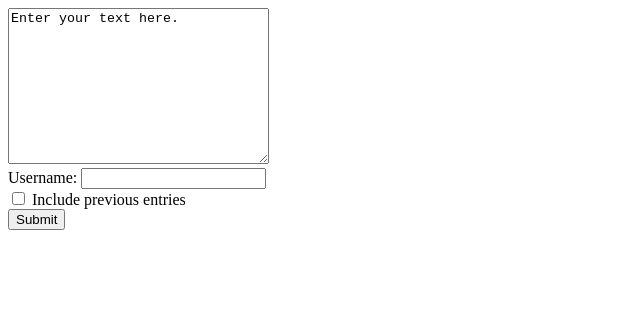
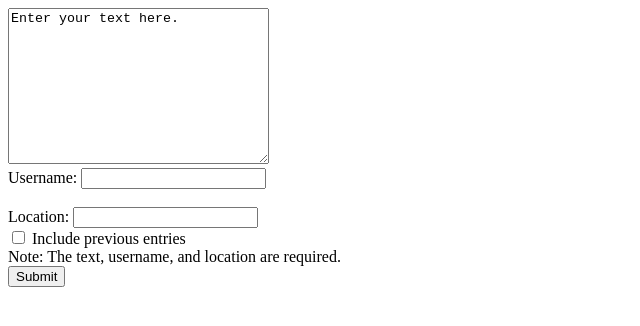
Before and after one commit to jcayne/basic-blog-ui, a website: page public/index.html in a window 1280 px wide. Shown: the whole page, without its empty margins (0-640 px from the left). Drawn offline with nearby package versions, Linux system fonts and the light colour scheme.

Commit message:
Adds support for displaying and collecting location information.
- On post submission, collects the location information.
- On post retrieval, the location, latitude, longitude, and
temperation information are displayed for the city.

```diff
--- a/package.json
+++ b/package.json
@@ -1,6 +1,6 @@
 {
   "name": "basic-blog-ui",
-  "version": "2.0.2",
+  "version": "2.0.3",
   "description": "An application server that displays blog post entries and their replies.",
   "main": "index.js",
   "scripts": {
--- a/public/index.html
+++ b/public/index.html
@@ -11,9 +11,14 @@
       <br>
       <label for="username">Username:</label>
       <input type="text" name="username" id="username"/>
+      <br><br>
+      <label for="location">Location:</label>
+      <input type="text" name="location" id="location"/>
       <br>
       <input type="checkbox" name="displayAll" id="displayAll" value="true"/>
       <label for="displayAll">Include previous entries</label>
+      <br>
+      Note: The text, username, and location are required.
       <br>
       <input id="submit" type="submit" />
     </form>
@@ -40,6 +45,8 @@
               while(result.text.length !== 0) {
                 var element = result.text.pop();
                 resultText += "<b>" + new Date(parseInt(element.modified)).toString() +
+                " " + element.location.city + " (" + element.location.latitude + ", " +
+                element.location.longitude + ") " + element.location.temperature + " &deg;C" +
                 " <a href=\"./reply.html?id=" + element.id + "\">[reply]</a></b><br>" +
                 element.text + "<br><br>";
                 var hasReplies = element.replies.length !== 0 ? true : false;
```
Also changed, not shown: README.md.
